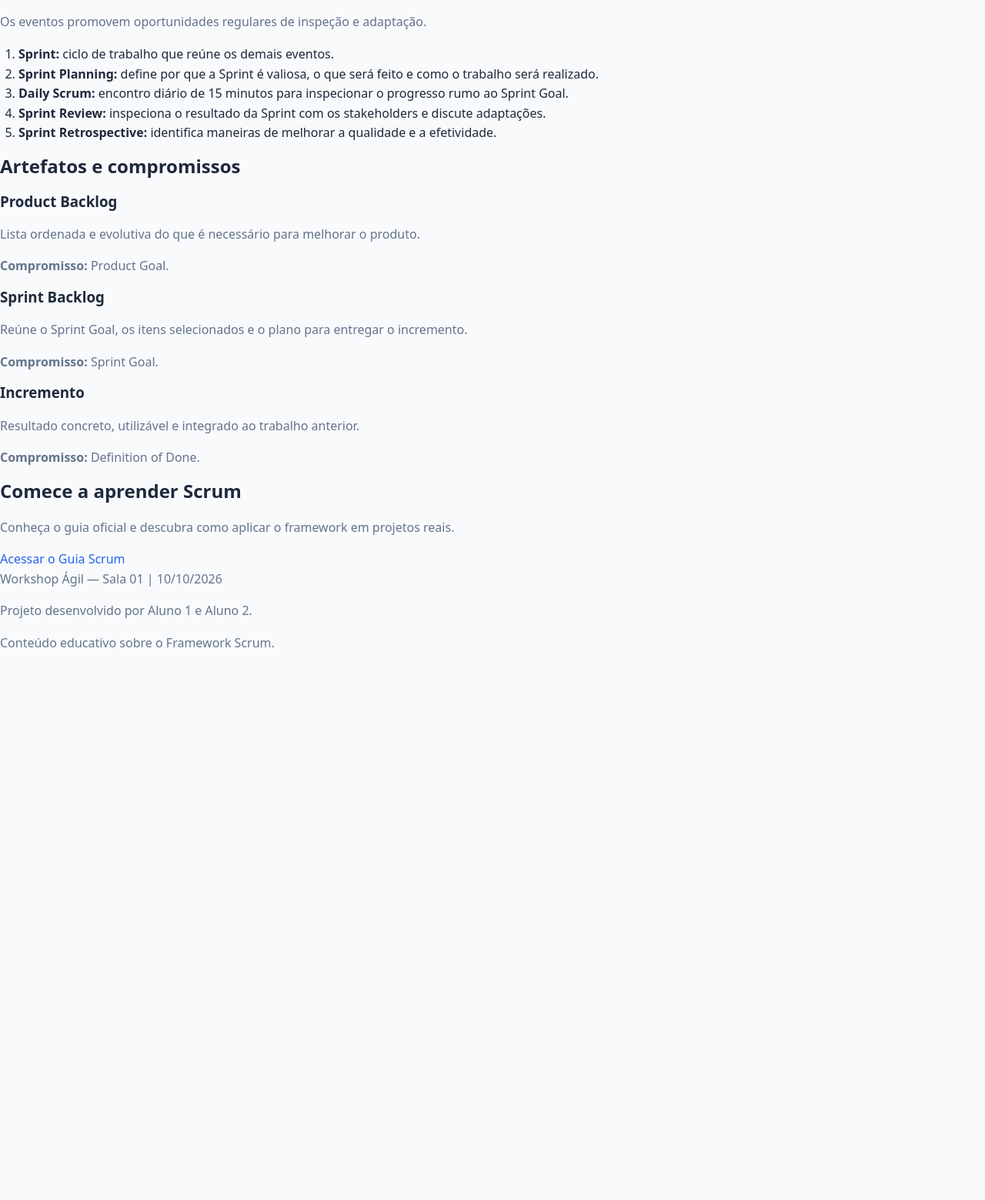
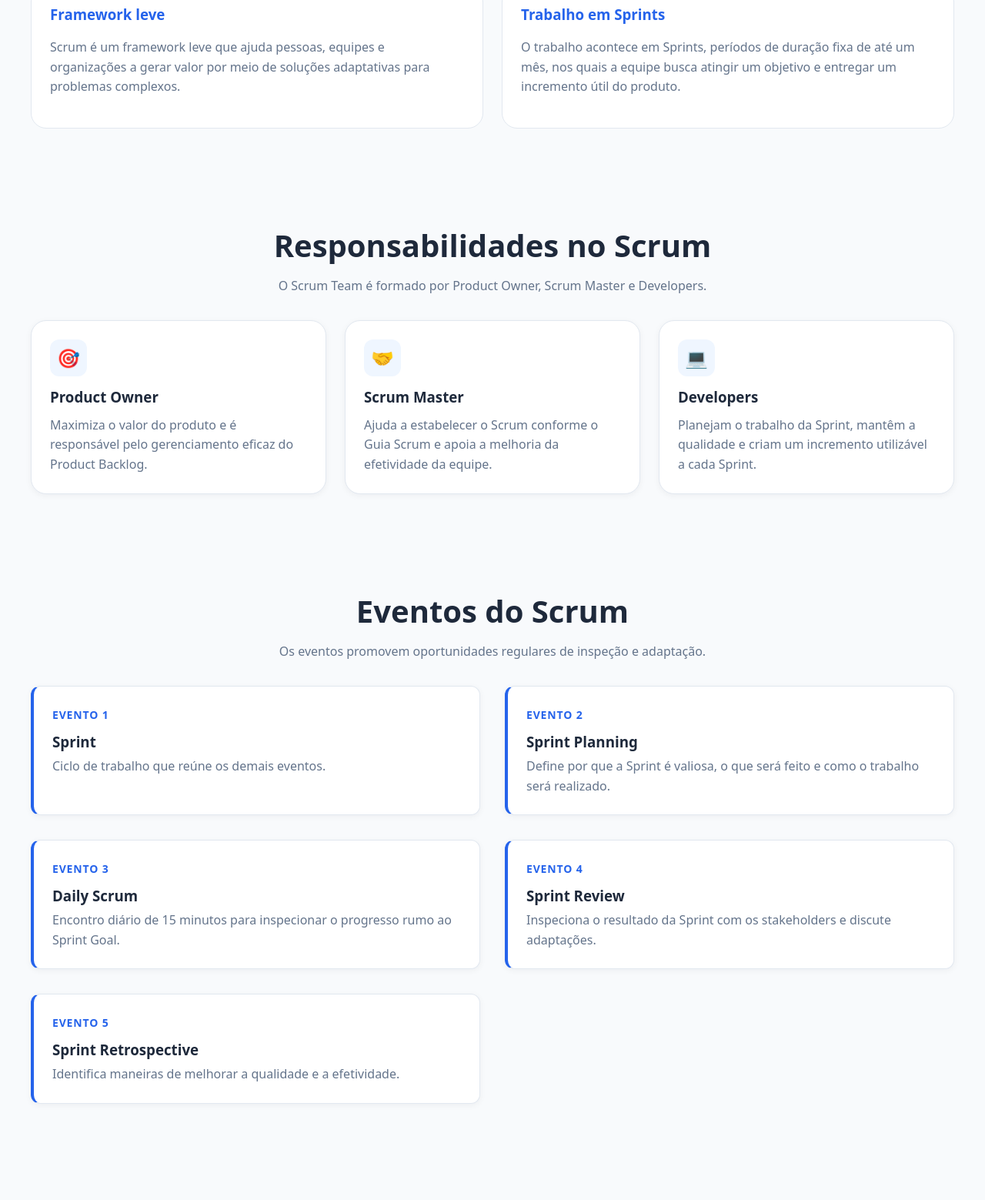
Before and after one commit to gabrielafranca26/landingpage_scrum, a plain HTML site: page index.html in a window 1280 px wide. Shown: the part 769-2328 px from the top of the page at 77% size. Before the commit the page ends 1633 px from the top, so only its background shows below. Drawn offline with Linux system fonts and the light colour scheme.

Commit message:
feat: integrar estrutura HTML aos estilos CSS

```diff
--- a/index.html
+++ b/index.html
@@ -1,3 +1,4 @@
+
 <!DOCTYPE html>
 <html lang="pt-BR">
 <head>
@@ -8,89 +9,152 @@
     <link rel="stylesheet" href="assets/css/styles.css">
 </head>
 <body>
-    <header>
+    <header class="site-header">
+        <div class="container">
+            <a class="logo" href="#inicio">Scrum Framework</a>
             <nav aria-label="Navegação principal">
-            <strong>Scrum Framework</strong>
-            <ul>
-                <li><a href="https://scrumguides.org/">Guia Scrum</a></li>
-                <li><a href="https://scrumguides.org/scrum-guide.html">Scrum Guide</a></li>
-            </ul>
+                <a href="#scrum-framework">O que é Scrum?</a>
+                <a href="#responsabilidades">Responsabilidades</a>
+                <a href="#eventos">Eventos</a>
+                <a href="#artefatos">Artefatos</a>
+                <a href="https://scrumguides.org/">Guia Scrum</a>
             </nav>
+        </div>
     </header>
 
     <main>
-        <section>
-            <h1>Conheça o Framework Scrum</h1>
+        <section class="hero" id="inicio">
+            <div class="container">
+                <div class="hero-content">
+                    <h1>Conheça o <span>Framework Scrum</span></h1>
                     <p>Colaboração, transparência e melhoria contínua para desenvolver produtos de valor.</p>
                     <p>Descubra como equipes utilizam ciclos curtos de trabalho para inspecionar resultados e adaptar seus planos.</p>
-            <a href="https://scrumguides.org/">Conheça o Guia Scrum</a>
+                    <div class="hero-actions">
+                        <a class="btn btn-primary" href="#scrum-framework">Conheça o Scrum</a>
+                        <a class="btn btn-secondary" href="https://scrumguides.org/">Conheça o Guia Scrum</a>
+                    </div>
+                </div>
+            </div>
         </section>
 
-        <section>
-            <h2>O que é Scrum?</h2>
+        <section class="section" id="scrum-framework">
+            <div class="container">
+                <h2 class="section-title">O que é Scrum?</h2>
+                <div class="framework-content">
+                    <article class="framework-card">
+                        <h3>Framework leve</h3>
                         <p>Scrum é um framework leve que ajuda pessoas, equipes e organizações a gerar valor por meio de soluções adaptativas para problemas complexos.</p>
+                    </article>
+                    <article class="framework-card">
+                        <h3>Trabalho em Sprints</h3>
                         <p>O trabalho acontece em Sprints, períodos de duração fixa de até um mês, nos quais a equipe busca atingir um objetivo e entregar um incremento útil do produto.</p>
+                    </article>
+                </div>
+            </div>
         </section>
 
-        <section>
-            <h2>Responsabilidades no Scrum</h2>
-            <p>O Scrum Team é formado por Product Owner, Scrum Master e Developers.</p>
-            <article>
+        <section class="section" id="responsabilidades">
+            <div class="container">
+                <h2 class="section-title">Responsabilidades no Scrum</h2>
+                <p class="section-description">O Scrum Team é formado por Product Owner, Scrum Master e Developers.</p>
+                <div class="roles-grid">
+                    <article class="role-card">
+                        <span class="role-icon" aria-hidden="true">🎯</span>
                         <h3>Product Owner</h3>
                         <p>Maximiza o valor do produto e é responsável pelo gerenciamento eficaz do Product Backlog.</p>
                     </article>
-            <article>
+                    <article class="role-card">
+                        <span class="role-icon" aria-hidden="true">🤝</span>
                         <h3>Scrum Master</h3>
                         <p>Ajuda a estabelecer o Scrum conforme o Guia Scrum e apoia a melhoria da efetividade da equipe.</p>
                     </article>
-            <article>
+                    <article class="role-card">
+                        <span class="role-icon" aria-hidden="true">💻</span>
                         <h3>Developers</h3>
                         <p>Planejam o trabalho da Sprint, mantêm a qualidade e criam um incremento utilizável a cada Sprint.</p>
                     </article>
+                </div>
+            </div>
         </section>
 
-        <section>
-            <h2>Eventos do Scrum</h2>
-            <p>Os eventos promovem oportunidades regulares de inspeção e adaptação.</p>
-            <ol>
-                <li><strong>Sprint:</strong> ciclo de trabalho que reúne os demais eventos.</li>
-                <li><strong>Sprint Planning:</strong> define por que a Sprint é valiosa, o que será feito e como o trabalho será realizado.</li>
-                <li><strong>Daily Scrum:</strong> encontro diário de 15 minutos para inspecionar o progresso rumo ao Sprint Goal.</li>
-                <li><strong>Sprint Review:</strong> inspeciona o resultado da Sprint com os stakeholders e discute adaptações.</li>
-                <li><strong>Sprint Retrospective:</strong> identifica maneiras de melhorar a qualidade e a efetividade.</li>
+        <section class="section" id="eventos">
+            <div class="container">
+                <h2 class="section-title">Eventos do Scrum</h2>
+                <p class="section-description">Os eventos promovem oportunidades regulares de inspeção e adaptação.</p>
+                <ol class="events-timeline">
+                    <li>
+                        <span class="event-label">Evento 1</span>
+                        <h3>Sprint</h3>
+                        <p>Ciclo de trabalho que reúne os demais eventos.</p>
+                    </li>
+                    <li>
+                        <span class="event-label">Evento 2</span>
+                        <h3>Sprint Planning</h3>
+                        <p>Define por que a Sprint é valiosa, o que será feito e como o trabalho será realizado.</p>
+                    </li>
+                    <li>
+                        <span class="event-label">Evento 3</span>
+                        <h3>Daily Scrum</h3>
+                        <p>Encontro diário de 15 minutos para inspecionar o progresso rumo ao Sprint Goal.</p>
+                    </li>
+                    <li>
+                        <span class="event-label">Evento 4</span>
+                        <h3>Sprint Review</h3>
+                        <p>Inspeciona o resultado da Sprint com os stakeholders e discute adaptações.</p>
+                    </li>
+                    <li>
+                        <span class="event-label">Evento 5</span>
+                        <h3>Sprint Retrospective</h3>
+                        <p>Identifica maneiras de melhorar a qualidade e a efetividade.</p>
+                    </li>
                 </ol>
+            </div>
         </section>
 
-        <section>
-            <h2>Artefatos e compromissos</h2>
-            <article>
+        <section class="section" id="artefatos">
+            <div class="container">
+                <h2 class="section-title">Artefatos e compromissos</h2>
+                <div class="artifacts">
+                    <article class="artifact-item">
+                        <div>
                             <h3>Product Backlog</h3>
                             <p>Lista ordenada e evolutiva do que é necessário para melhorar o produto.</p>
                             <p><strong>Compromisso:</strong> Product Goal.</p>
+                        </div>
                     </article>
-            <article>
+                    <article class="artifact-item">
+                        <div>
                             <h3>Sprint Backlog</h3>
                             <p>Reúne o Sprint Goal, os itens selecionados e o plano para entregar o incremento.</p>
                             <p><strong>Compromisso:</strong> Sprint Goal.</p>
+                        </div>
                     </article>
-            <article>
+                    <article class="artifact-item">
+                        <div>
                             <h3>Incremento</h3>
                             <p>Resultado concreto, utilizável e integrado ao trabalho anterior.</p>
                             <p><strong>Compromisso:</strong> Definition of Done.</p>
+                        </div>
                     </article>
+                </div>
+            </div>
         </section>
 
-        <section>
+        <section class="cta-section" id="comecar">
+            <div class="container">
                 <h2>Comece a aprender Scrum</h2>
                 <p>Conheça o guia oficial e descubra como aplicar o framework em projetos reais.</p>
-            <a href="https://scrumguides.org/">Acessar o Guia Scrum</a>
+                <a class="btn btn-primary" href="https://scrumguides.org/">Acessar o Guia Scrum</a>
+            </div>
         </section>
     </main>
 
-    <footer>
+    <footer class="site-footer">
+        <div class="container">
             <p>Workshop Ágil — Sala 01 | 10/10/2026</p>
             <p>Projeto desenvolvido por Aluno 1 e Aluno 2.</p>
             <p>Conteúdo educativo sobre o Framework Scrum.</p>
+        </div>
     </footer>
 </body>
 </html>
```
Lines whose indentation alone changed are shown as unchanged.
